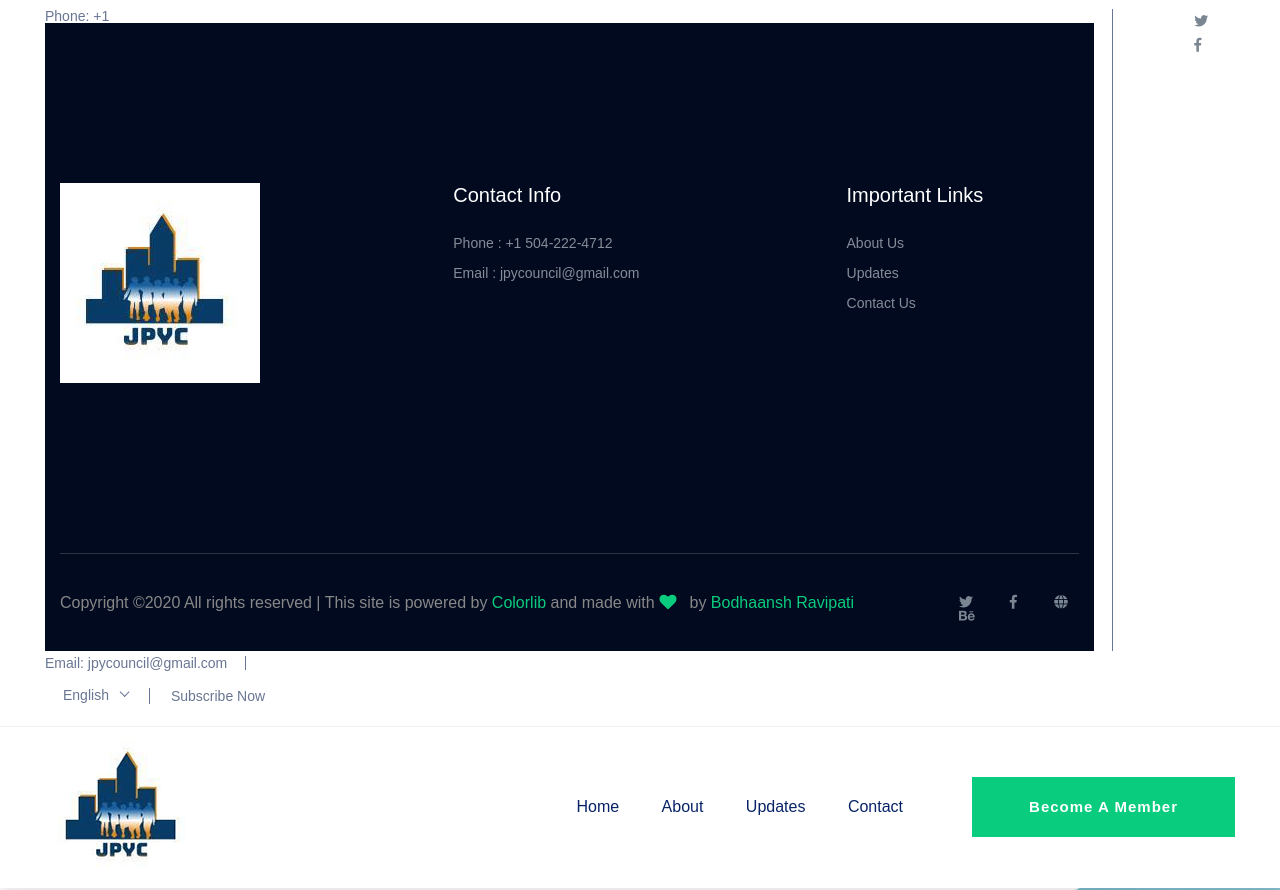
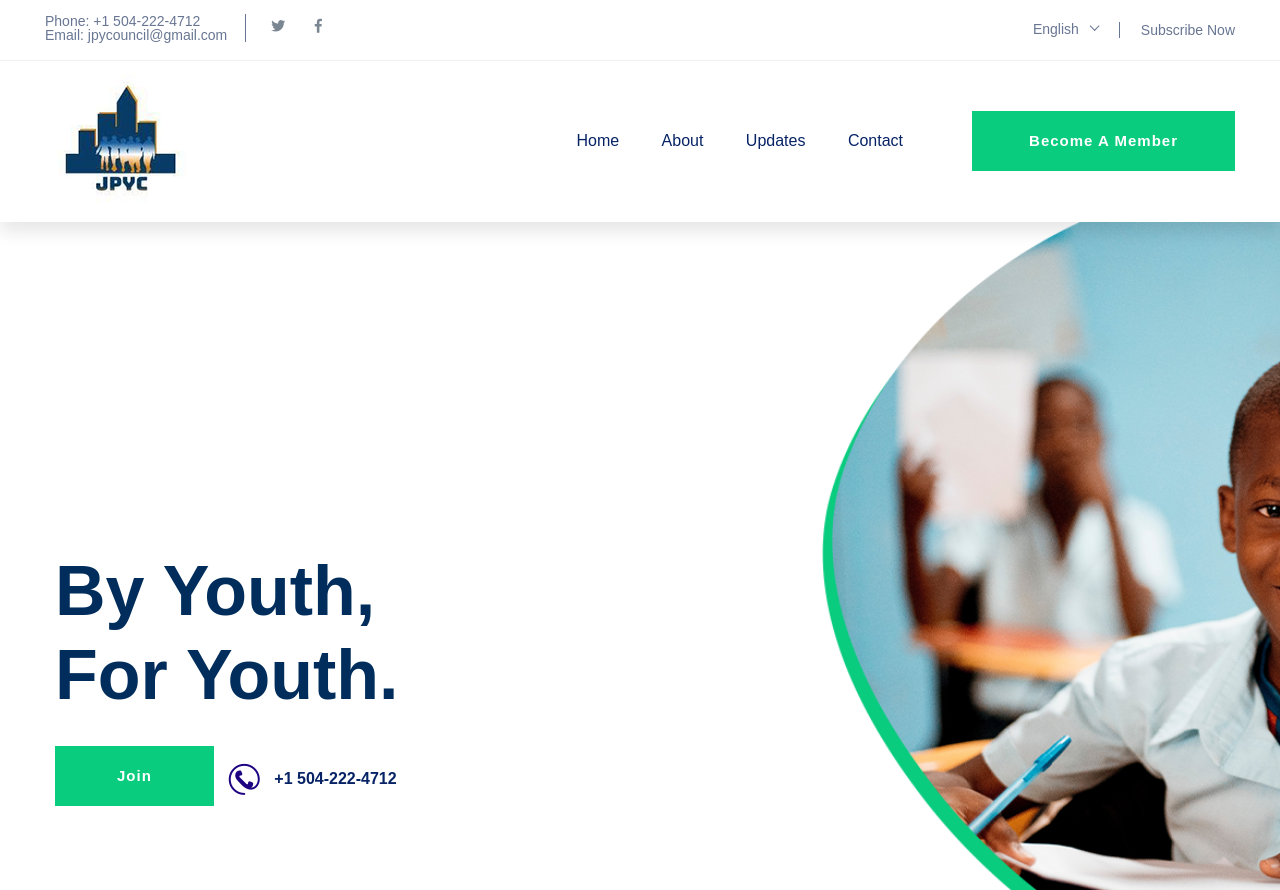
Before and after one commit to Hackathon-2020-Summer-Hack-Team/JYPC-Web, a plain HTML site: page index.html in a window 1280 px wide. Shown: the top 890 px of the page. Drawn offline with Linux system fonts and the light colour scheme.

Commit message:
-Bug Fix

```diff
--- a/index.html
+++ b/index.html
@@ -75,76 +75,7 @@
                             <div class="row d-flex justify-content-between align-items-center">
                                 <div class="header-info-left d-flex">
                                     <ul>
-                                        <li>Phone: +1 <footer>
-        <div class="footer-wrapper section-bg2" data-background="assets/img/gallery/footer_bg.png">
-            <!-- Footer Top-->
-            <div class="footer-area footer-padding">
-                <div class="container">
-                    <div class="row d-flex justify-content-between">
-                        <div class="col-xl-3 col-lg-3 col-md-4 col-sm-6">
-                        <div class="single-footer-caption mb-50">
-                            <div class="single-footer-caption mb-30">
-                                <div class="footer-tittle">
-                                    <div class="footer-logo mb-20">
-                                        <a href="index.html"><img src="assets/img/logo/JYPC.jpg" alt=""></a>
-                                    </div>
-                                </div>
-                            </div>
-                        </div>
-                        </div>
-                        <div class="col-xl-3 col-lg-3 col-md-4 col-sm-5">
-                            <div class="single-footer-caption mb-50">
-                                <div class="footer-tittle">
-                                    <h4>Contact Info</h4>
-                                    <ul>
-                                        <li><a href="#">Phone : +1 504-222-4712</a></li>
-                                        <li><a href="#">Email : jpycouncil@gmail.com</a></li>
-                                    </ul>
-                                </div>
-
-                            </div>
-                        </div>
-                        <div class="col-xl-3 col-lg-3 col-md-4 col-sm-5">
-                            <div class="single-footer-caption mb-50">
-                                <div class="footer-tittle">
-                                    <h4>Important Links</h4>
-                                    <ul>
-                                        <li><a href="about.html">About Us</a></li>
-                                        <li><a href="blog.html">Updates</a></li>
-                                        <li><a href="contact.html">Contact Us</a></li>
-                                    </ul>
-                                </div>
-                            </div>
-                        </div>
-                    </div>
-                </div>
-            </div>
-            <!-- footer-bottom -->
-            <div class="footer-bottom-area">
-                <div class="container">
-                    <div class="footer-border">
-                        <div class="row d-flex justify-content-between align-items-center">
-                            <div class="col-xl-10 col-lg-9 ">
-                                <div class="footer-copy-right">
-                                    <p><!-- Link back to Colorlib can't be removed. Template is licensed under CC BY 3.0. -->
-  Copyright &copy;<script>document.write(new Date().getFullYear());</script> All rights reserved | This site is powered by <a href="https://colorlib.com" target="_blank">Colorlib</a> and made with <i class="fa fa-heart" aria-hidden="true"></i> by <a href="https://www.linkedin.com/in/bodhaansh-ravipati-16515419b/">Bodhaansh Ravipati</a>
-  <!-- Link back to Colorlib can't be removed. Template is licensed under CC BY 3.0. --></p>
-                                </div>
-                            </div>
-                            <div class="col-xl-2 col-lg-3">
-                                <div class="footer-social f-right">
-                                    <a href="#"><i class="fab fa-twitter"></i></a>
-                                    <a  href="https://www.facebook.com/sai4ull"><i class="fab fa-facebook-f"></i></a>
-                                    <a href="#"><i class="fas fa-globe"></i></a>
-                                    <a href="#"><i class="fab fa-behance"></i></a>
-                                </div>
-                            </div>
-                        </div>
-                    </div>
-                </div>
-            </div>
-        </div>
-    </footer></li>
+                                        <li>Phone: +1 504-222-4712<footer>
                                         <li>Email: jpycouncil@gmail.com</li>
                                     </ul>
                                     <div class="header-social">
@@ -237,7 +168,7 @@
                                     <a href="https://docs.google.com/forms/d/e/1FAIpQLSfwweH0BVb8BLzd1umTx0ukLoq7F-zXSRWz4f0doM1CB2xpZQ/viewform" class="btn hero-btn mb-10"  data-animation="fadeInLeft" data-delay=".8s">Join</a>
                                     <a href="https://docs.google.com/forms/d/e/1FAIpQLSfwweH0BVb8BLzd1umTx0ukLoq7F-zXSRWz4f0doM1CB2xpZQ/viewform" class="cal-btn ml-15" data-animation="fadeInRight" data-delay="1.0s">
                                         <i class="flaticon-null"></i>
-                                        <p>+1 504-919-0421</p>
+                                        <p>+1 504-222-4712</p>
                                     </a>
                                 </div>
                             </div>
```
